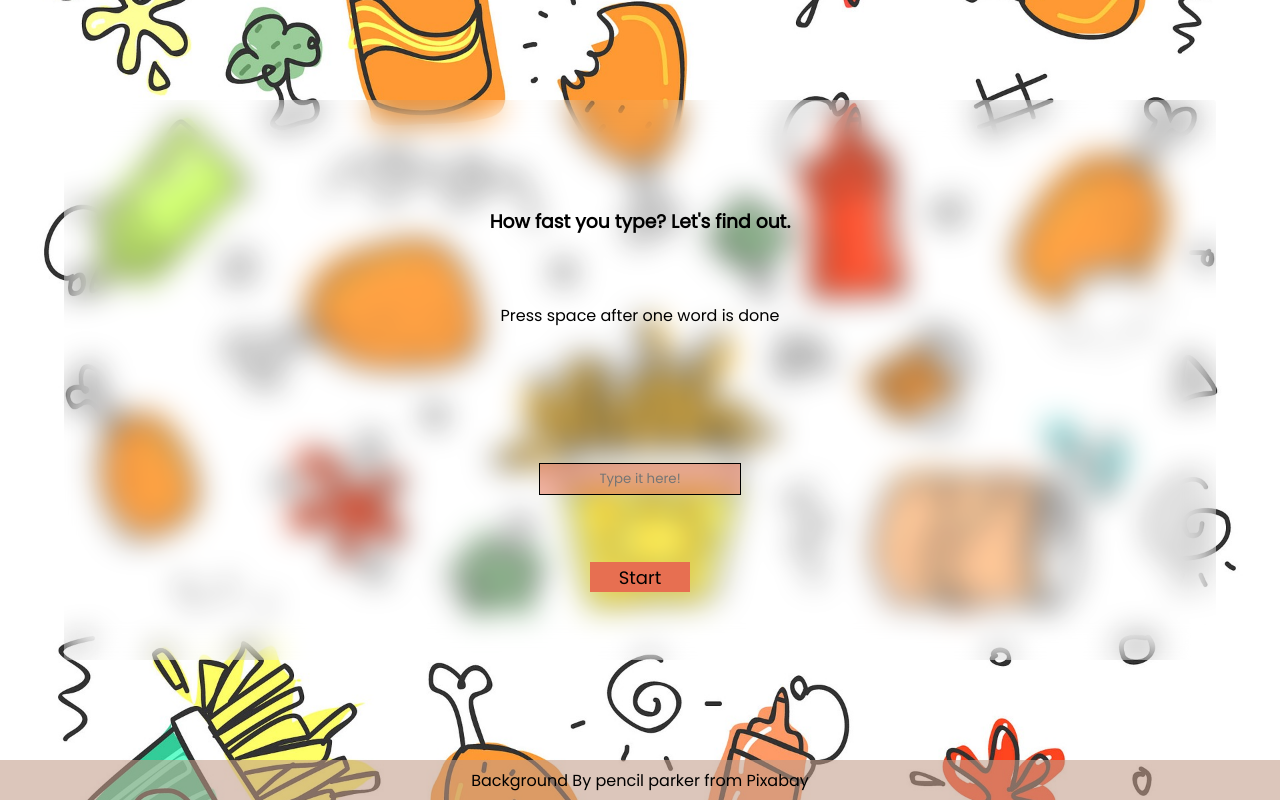
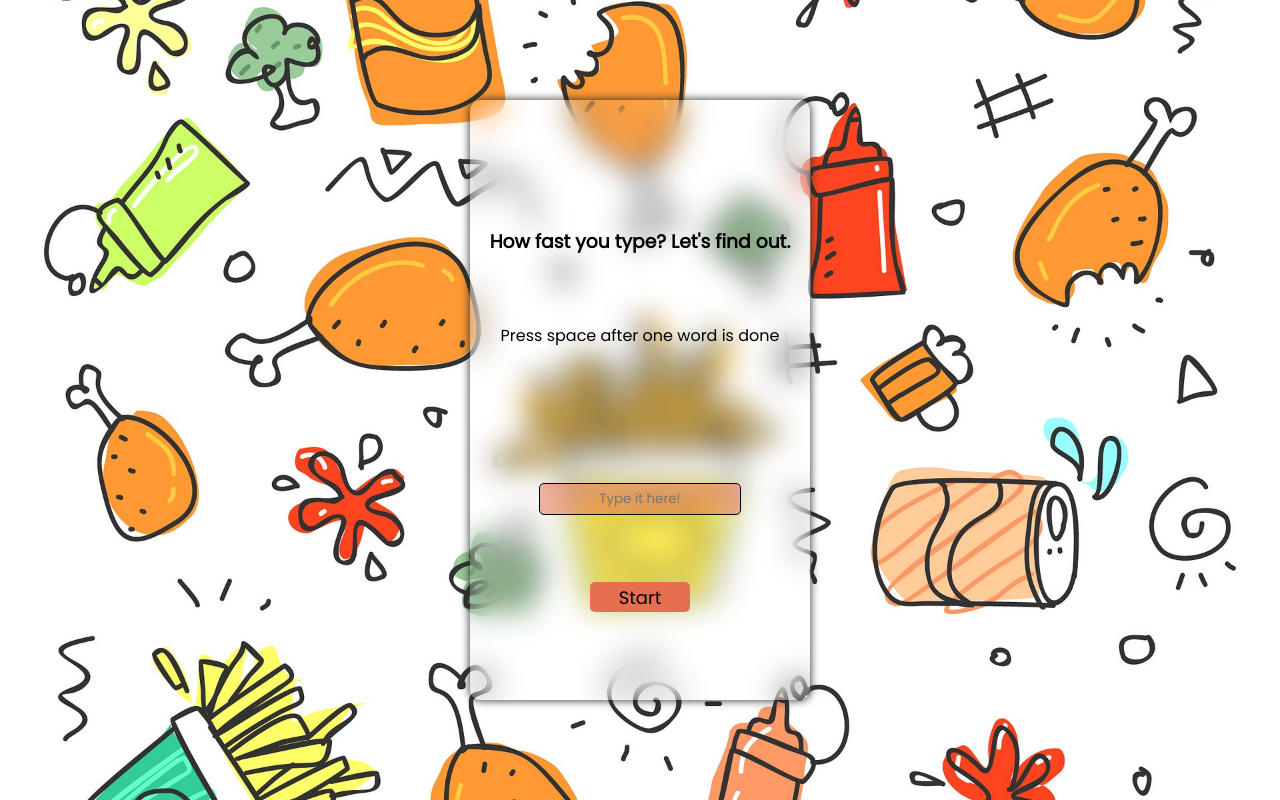
Before and after one commit to tulusibrahim/typingSpeed, a plain HTML site: page index.html in a window 1280 px wide. Drawn offline with Linux system fonts and the light colour scheme; some icons are missing.

Commit message:
bug fixes

```diff
--- a/index.html
+++ b/index.html
@@ -24,11 +24,6 @@
             </div>
         </div>
     </div>
-    <div id="credit">Background By&nbsp;<a style="text-decoration: none; color: black;"
-            href="https://pixabay.com/id/users/pencilparker-7519217/?utm_source=link-attribution&amp;utm_medium=referral&amp;utm_campaign=image&amp;utm_content=3047767">pencil
-            parker</a>&nbsp;from&nbsp;<a style="text-decoration: none; color: black;"
-            href="https://pixabay.com/id/?utm_source=link-attribution&amp;utm_medium=referral&amp;utm_campaign=image&amp;utm_content=3047767">Pixabay</a>
-    </div>
 </body>
 
 </html>
--- a/style.css
+++ b/style.css
@@ -26,6 +26,8 @@
     font-size: large;
     cursor: pointer;
     background-color: #E76F51;
+    border-radius: 5px;
+    outline: none;
 }
 
 #inputtype::placeholder {
@@ -38,6 +40,7 @@
     height: 30px;
     width: 200px;
     text-align: center;
+    border-radius: 5px;
     background-color: rgb(231, 111, 81, .5);
 }
 
@@ -46,30 +49,23 @@
 }
 
 #content {
-    width: 90vw;
+    width: fit-content;
     height: 70vh;
+    padding: 20px;
     display: flex;
     align-items: center;
     justify-content: space-evenly;
     flex-direction: column;
-    border-radius: 3px;
+    border-radius: 10px;
     background-color: transparent;
     background: rgba(255, 255, 255, .08);
     backdrop-filter: blur(15px);
-}
-
-#credit {
-    width: 100vw;
-    height: 5vh;
-    display: flex;
-    align-items: center;
-    justify-content: center;
-    background-color: #c29c8993;
+    box-shadow: 0px 0px 10px rgb(39, 39, 39);
 }
 
 #wrapper {
     width: 100vw;
-    height: 95vh;
+    height: 100vh;
     display: flex;
     align-items: center;
     justify-content: center;
```
